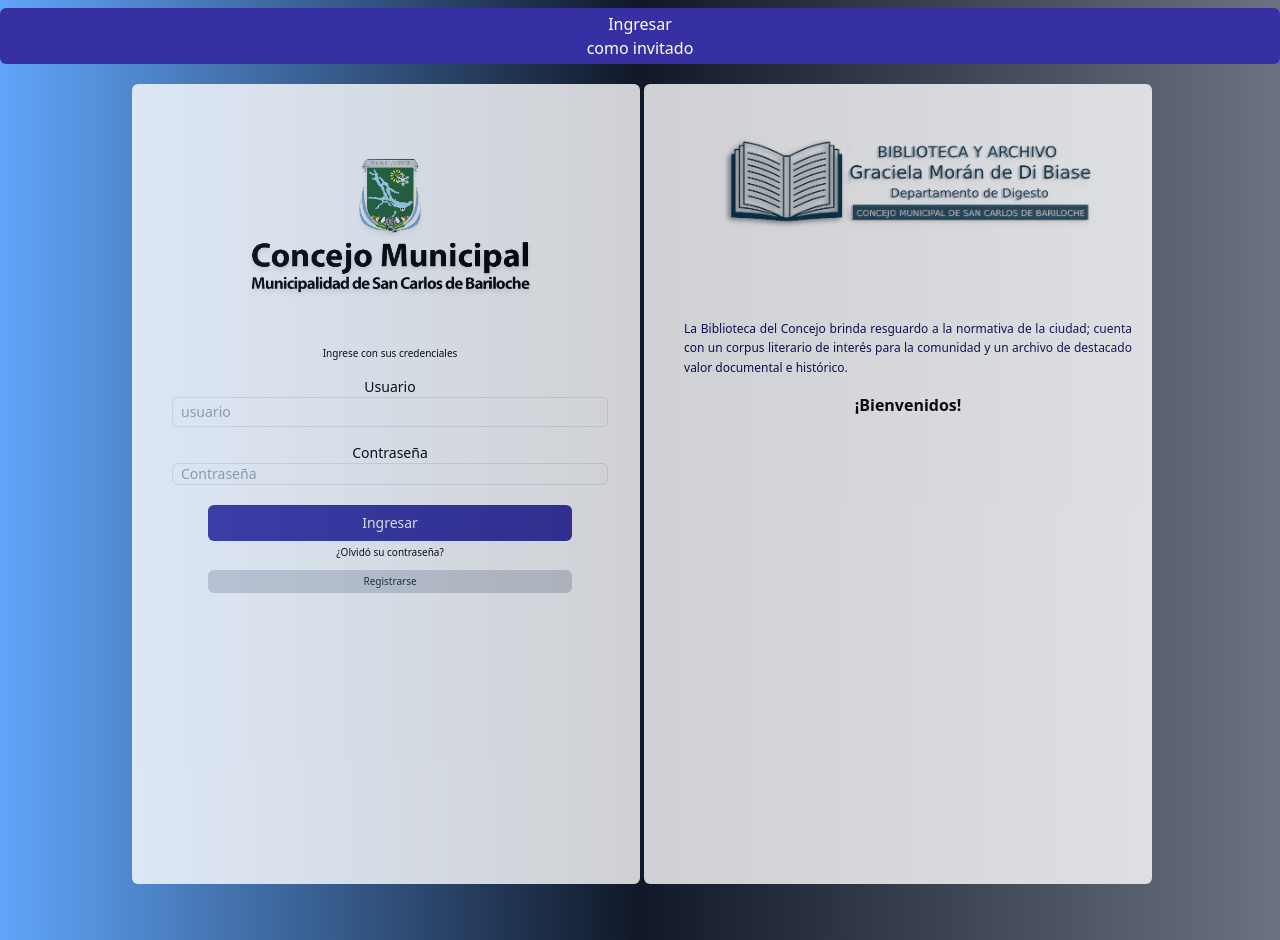
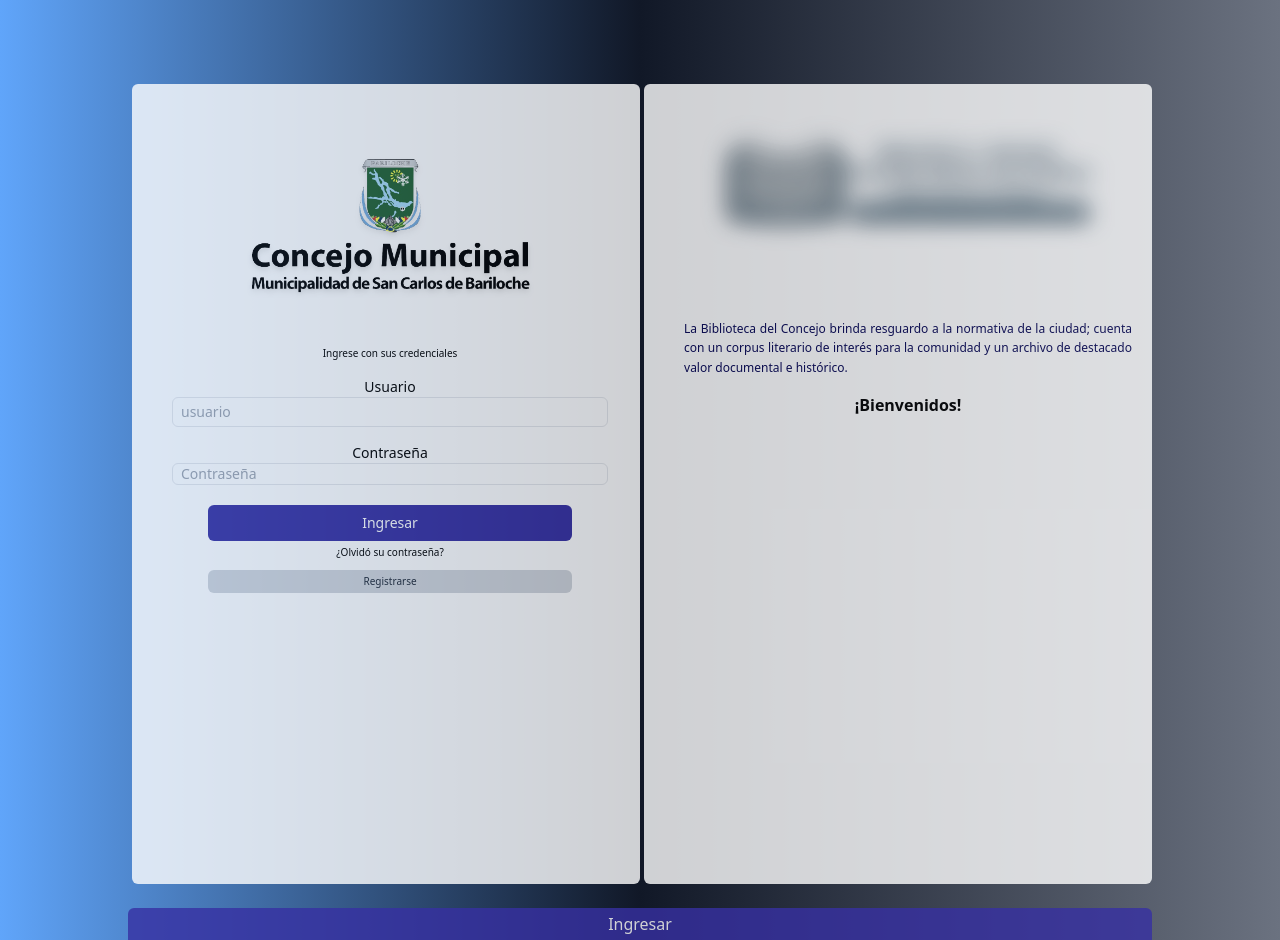
Before and after one commit to Aricoins/biblio, a Next.js app: page / in a window 1280 px wide. Shown: the top 940 px of the page. Built offline with nearby package versions, Linux system fonts and the light colour scheme.

Commit message:
botonvuelve

```diff
--- a/src/app/page.tsx
+++ b/src/app/page.tsx
@@ -17,7 +17,7 @@
 
 const RightContent = 'w-full text-center h-screen my-20 md:w-1/2 md:pt-0 md:pl-10 bg-white p-5 rounded-md';
 
-const Boton = 'bg-indigo-800 w-full flex justify-center items-center absolute top-2 right-0 left-0 p-1 text-white rounded-md transition duration-500 hover:bg-teal-400';
+const Boton = 'bg-indigo-800 w-full flex justify-center items-center absolute bottom-0 right-0 left-0 p-1 text-white rounded-md transition duration-500 hover:bg-teal-400';
 
 export default function Libros() {
   const [complete, setComplete] = useState(false);
@@ -32,12 +32,7 @@
   return (
     <>
       <div className={Container}>
-           <div className={Boton}>
-                <Link href='/archivo'>
-                  <button>Ingresar
-                  <p>como invitado</p></button>
-                </Link>
-              </div>
+
           <div className={Subcontainer}>
             <div className={LeftContent}>
               <div className='flex justify-center mt-6'>
@@ -100,7 +95,7 @@
             <div className={RightContent}>
               <div className='flex justify-center'>
                 <Image
-                  className=' w-10/12 "filter drop-shadow-md rounded-lg my-10'
+                  className=' w-10/12 "filter drop-shadow-md blur-md rounded-lg my-10'
                   src={logo}
                   alt='logo'
                   width={300}
@@ -122,7 +117,12 @@
                   </p>
                 )}
               </div>
-
+              <div className={Boton}>
+                <Link href='/archivo'>
+                  <button>Ingresar
+                  <p>como invitado</p></button>
+                </Link>
+              </div>
             </div>
           </div>
         </div>
```
